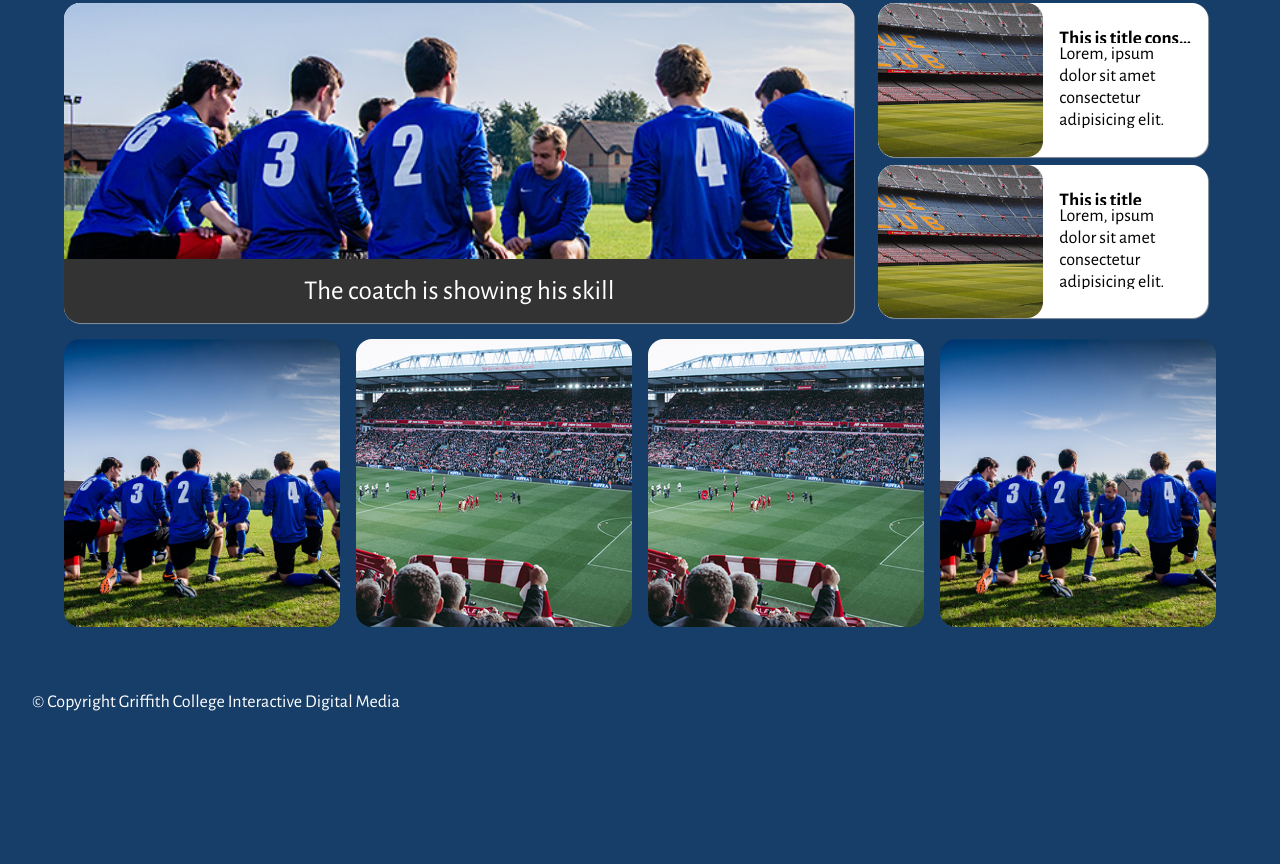
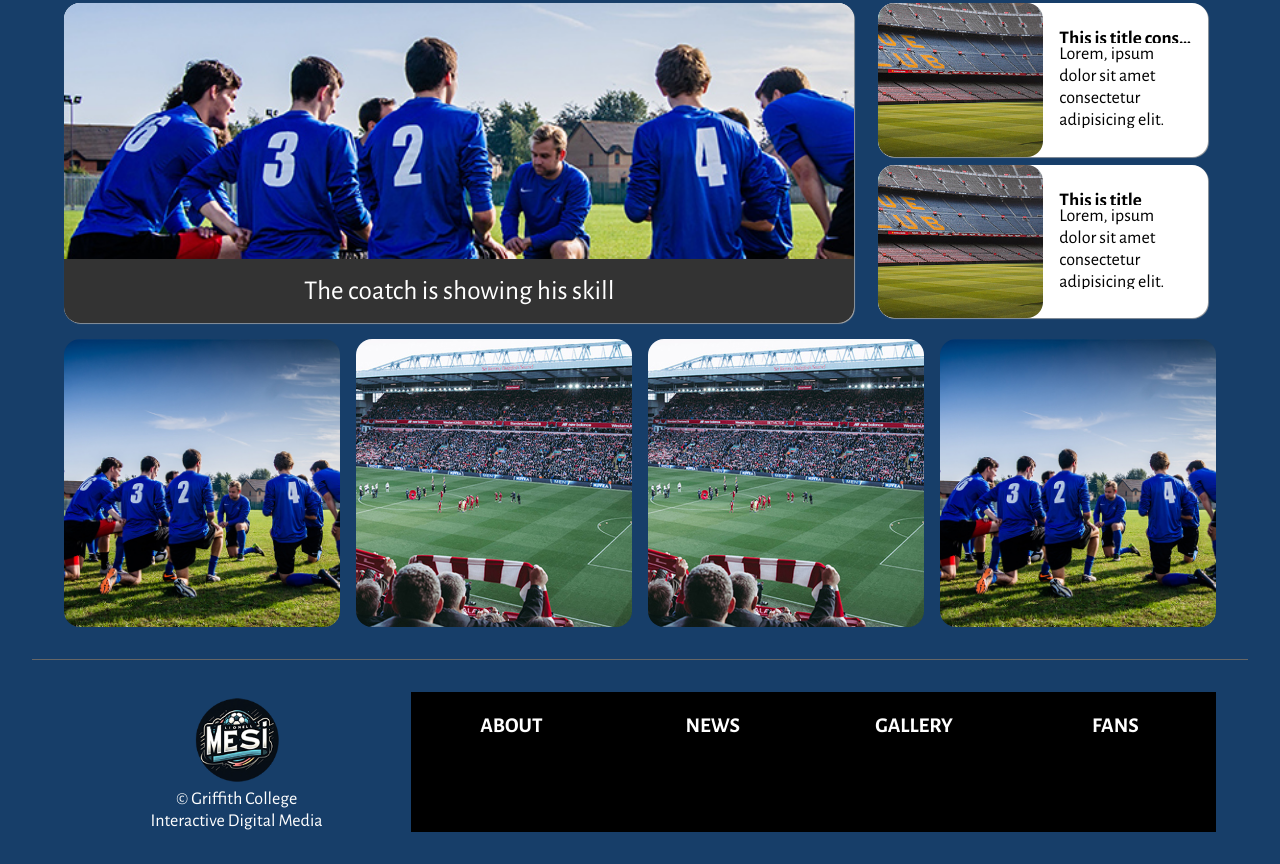
Before and after one commit to MikeJoe789/3112999_webauthor_finalsite, a plain HTML site: page index.html in a window 1280 px wide. Shown: the part 538-1402 px from the top of the page. Before the commit the page ends 1283 px from the top, so only its background shows below. Drawn offline with nearby package versions, Linux system fonts and the light colour scheme.

Commit message:
05012024

```diff
--- a/index.html
+++ b/index.html
@@ -120,7 +120,25 @@
       </section>
     </main>
     <footer>
-      <p>© Copyright Griffith College Interactive Digital Media</p>
+      <div class="footer-left">
+        <img src="images/logo.png" alt="">
+        <p>© Griffith College</p>
+        <p>Interactive Digital Media</p>
+      </div>
+      <div class="footer-right">
+        <div class="footer-nav">
+          <h3>ABOUT</h3>
+        </div>
+        <div class="footer-nav">
+          <h3>NEWS</h3>
+        </div>
+        <div class="footer-nav">
+          <h3>GALLERY</h3>
+        </div>
+        <div class="footer-nav">
+          <h3>FANS</h3>
+        </div>
+      </div>
     </footer>
 
     <script src="script.js"></script>
--- a/style.css
+++ b/style.css
@@ -48,8 +48,8 @@ img {
   position: relative;
 }
 .logo {
-  width: 4rem;
-  height: 4rem;
+  width: 4em;
+  height: 4em;
 }
 #menuButton {
   display: flex;
@@ -57,6 +57,9 @@ img {
   justify-content: center;
   cursor: pointer;
   display: none;
+}
+#header nav {
+  width: 60%;
 }
 
 #header ul {
@@ -72,7 +75,7 @@ img {
   padding: 1rem;
 }
 .material-symbols-outlined {
-  font-size: 2.5rem !important;
+  font-size: 2.5em !important;
   color: #fff;
 }
 .material-symbols-outlined:hover {
@@ -238,8 +241,33 @@ img {
 
 /* footer begin */
 footer {
+  width: 90vw;
   padding: 2rem;
+  margin: 0 auto;
   color: #fff;
+  display: flex;
+  justify-content: space-between;
+  gap: 0.1rem;
+  text-align: center;
+  border-top: 0.1rem solid #666;
+}
+.footer-left {
+  flex: 30%;
+  display: flex;
+  flex-direction: column;
+  align-items: center;
+}
+.footer-left img {
+  width: 6rem;
+  height: 6rem;
+}
+.footer-right {
+  flex: 70%;
+  background-color: #000;
+  display: flex;
+}
+.footer-nav {
+  flex: 25%;
 }
 
 /* footer end */
@@ -250,6 +278,9 @@ footer {
 @media only screen and (max-width: 992px) {
   body {
     font-size: 16px;
+  }
+  #header nav {
+    width: 80%;
   }
   /* main css begin */
   .left-fixtures-news-wrapper {
@@ -267,6 +298,12 @@ footer {
     height: 18em;
   }
   /* main css end */
+
+  /* footer begin */
+  footer {
+    margin-left: 0.1rem;
+  }
+  /* footer end */
 }
 
 /* 650 */
@@ -327,4 +364,10 @@ footer {
     height: 12em;
   }
   /* main fixtures end */
+
+  /* footer begin */
+  footer {
+    margin-left: -0.5rem;
+  }
+  /* footer end */
 }
```
